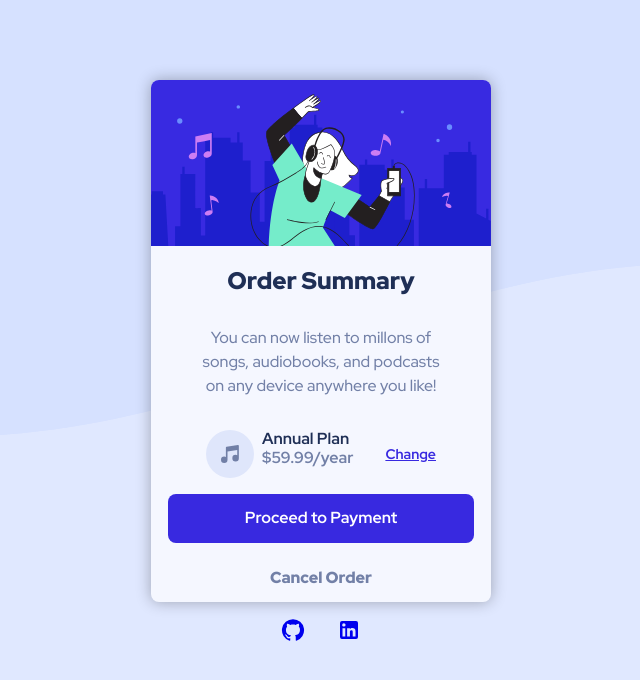
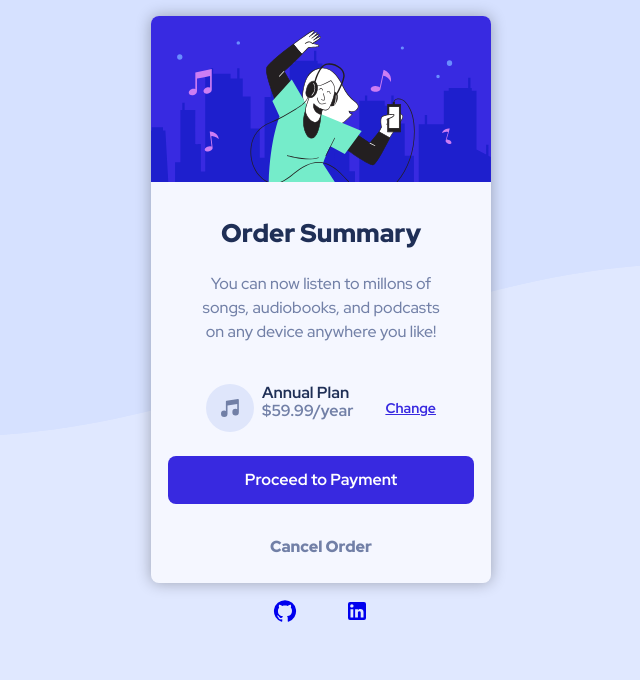
Before and after one commit to carlosGabrielCarreno/order-summary-component-main, a React (Vite) app: page / in a window 1280 px wide. Shown: the top 680 px of the page, without its empty margins (319-959 px from the left). Built offline with nearby package versions, Linux system fonts and the light colour scheme.

Commit message:
changing gap sizes to card

```diff
--- a/src/app.scss
+++ b/src/app.scss
@@ -1,6 +1,6 @@
 .app {
   width: 340px;
-  margin: 5rem auto 1rem auto;
+  margin: 1rem auto;
   border-radius: 0.5rem;
   background-color: var(--neutral-Very-pale-blue);
   box-shadow: 0px 0px 15px rgba(0, 0, 0, 0.3);
@@ -14,7 +14,7 @@
   display: flex;
   flex-direction: column;
   justify-content: space-evenly;
-  gap: 1rem;
+  gap: 1.5rem;
 }
 
 .imageHero {
@@ -29,9 +29,10 @@
 
 .title {
   text-align: center;
-  font-size: 1.5rem;
+  font-size: 1.6rem;
   color: var(--neutral-Dark-blue);
   font-weight: 900;
+  margin: 2rem 0 0 0;
 }
 
 .text {
@@ -100,7 +101,7 @@
   border-radius: 0.5rem;
   color: var(--neutral-Desaturated-blue);
   font-weight: 900;
-  margin-bottom: 0.3rem;
+  margin-bottom: 1rem;
   cursor: pointer;
   transition: all 0.2s ease-in-out;
   &:hover {
--- a/src/socialMedia.scss
+++ b/src/socialMedia.scss
@@ -2,7 +2,7 @@
   display: flex;
   align-items: flex-end;
   justify-content: center;
-  gap: 2rem;
+  gap: 3rem;
   margin-bottom: 0.5rem;
 }
 
```
